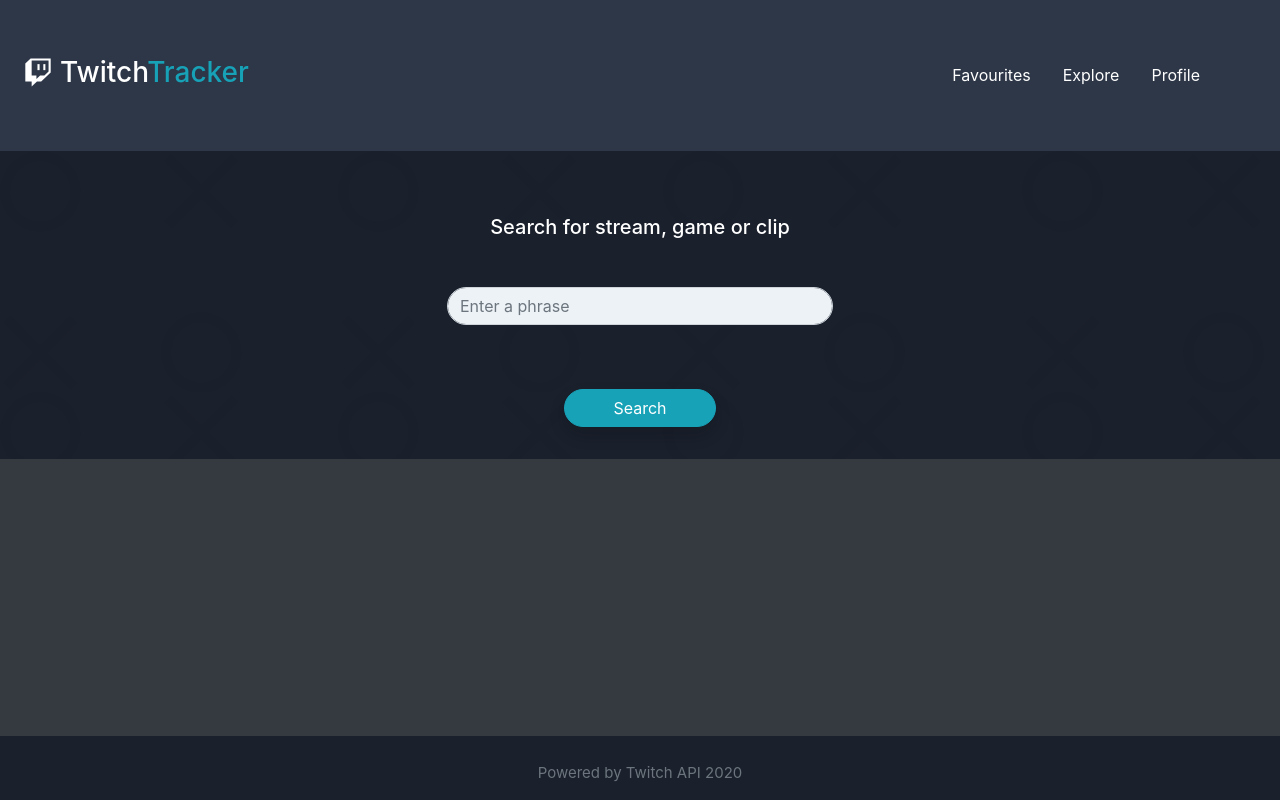
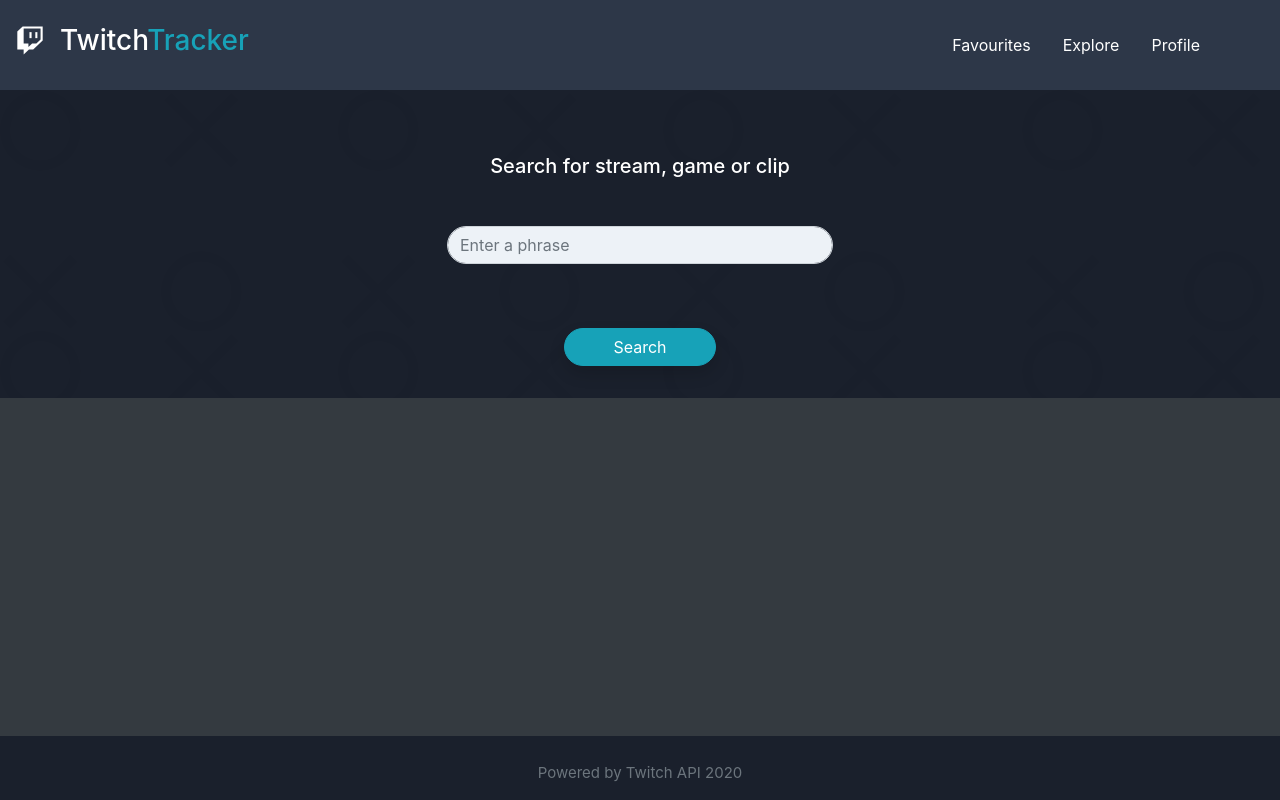
Before and after one commit to bartek9105/twitch-tracking-app, a Vue app: page / in a window 1280 px wide. Built offline with nearby package versions, Linux system fonts and the light colour scheme; no server answers.

Commit message:
fix navbar height

```diff
--- a/src/components/Logo.vue
+++ b/src/components/Logo.vue
@@ -1,5 +1,5 @@
 <template>
-  <h3 class="mb-5">Twitch<span class="text-info">Tracker</span></h3>
+  <h3 class="text-white">Twitch<span class="text-info">Tracker</span></h3>
 </template>
 
 <script>
--- a/src/components/Navbar.vue
+++ b/src/components/Navbar.vue
@@ -1,10 +1,10 @@
 <template>
     <header>
-        <nav class="navbar navbar-dark navbar-expand-md container-fluid">
-            <a href="#">
-                <div class="navbar-brand pt-5 ml-2"><i class="fab fa-twitch h3 mr-2 d-inline-block float-left" alt=""></i><Logo/></div>
-            </a>
-
+        <nav class="navbar navbar-dark navbar-expand-md container-fluid d-flex align-items-center py-4">
+            <div class="d-flex">
+                <i class="fab fa-twitch h3 text-white mr-3" alt=""></i>
+                <Logo/>
+            </div>
             <button class="navbar-toggler" type="button" data-toggle="collapse" data-target="#mainmenu" aria-controls="mainmenu" aria-expanded="false">
 				<span class="icon-bar"></span>
                 <span class="icon-bar"></span>
```
